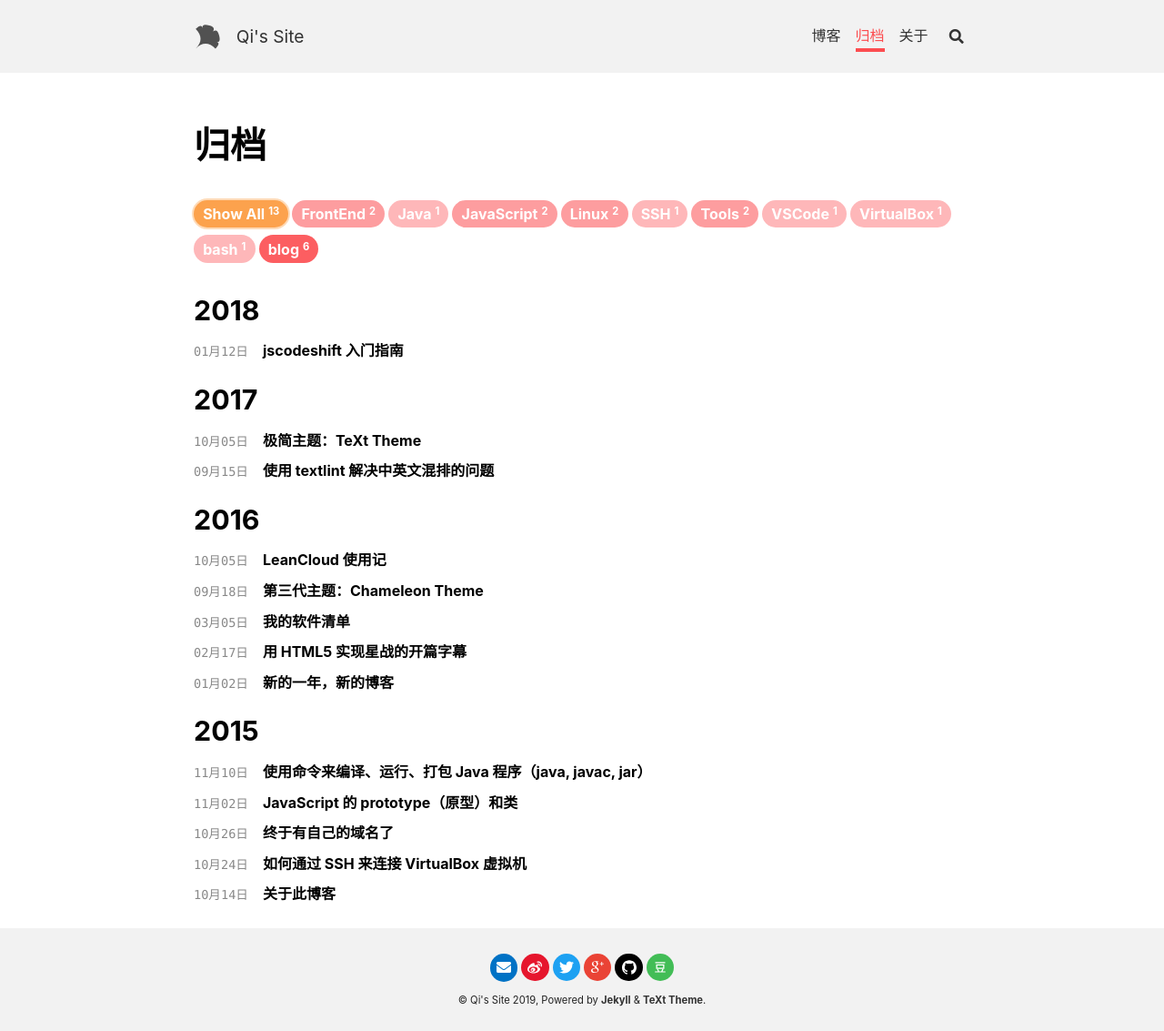
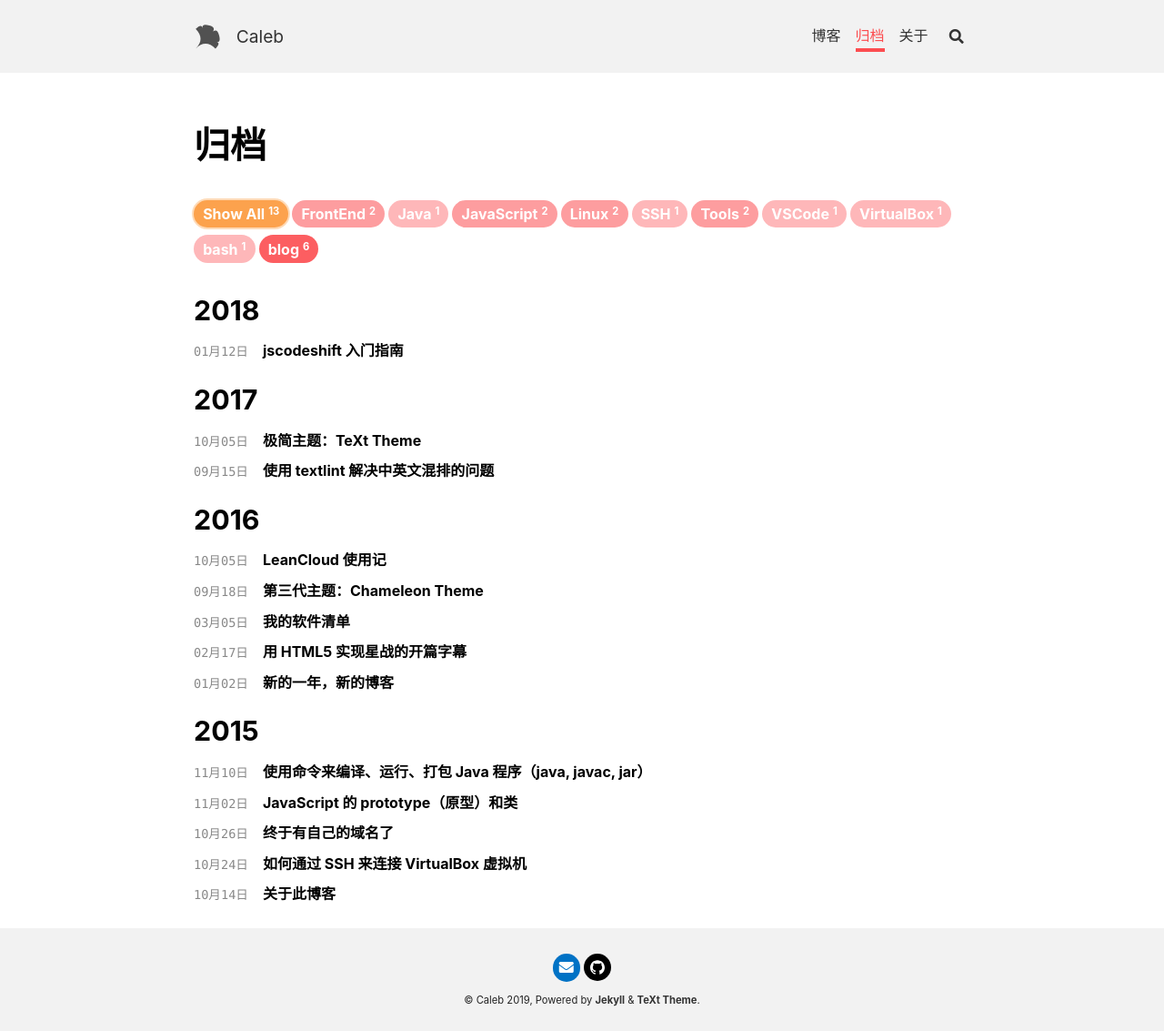
Before and after one commit to shibo0/shibo0.github.io, a Jekyll site: the page built from blog/archive.html, in a window 1280 px wide. Shown: the whole page at 91% size. Built offline with Jekyll 4.4.1, drawn with Linux system fonts in a browser that asks for light colours; nearby versions of some CDN libraries.

Commit message:
20230109-1

```diff
--- a/_config.yml
+++ b/_config.yml
@@ -18,9 +18,9 @@
 ##############################
 url: https://shibo0.github.io
 baseurl: /
-title: Qi's Site
+title: Caleb
 description: >
-    Tian Qi's Site | 田琦的小站
+    Caleb's Site
 
 
 ## => Language and Timezone
@@ -32,13 +32,13 @@ timezone: Asia/Shanghai
 ## => Author and Social
 ##############################
 author:
-  name: Tian Qi
-  email: kitian616@outlook.com
-  twitter: kitian616
-  github:  kitian616
-  googleplus: 101827554735084402671
-  weibo: 234695683
-  douban: kitian616
+  name: Caleb
+  email: 2052866015@qq.com
+  twitter:
+  github:  shibo0
+  googleplus:
+  weibo:
+  douban:
 
 
 ## => GitHub Repository (if the site is hosted by GitHub)
--- a/blog/archive.html
+++ b/blog/archive.html
@@ -1,4 +1,4 @@
 ---
 layout: archive
-excerpt: Tian Qi's Blog | 田琦的博客
+excerpt: Caleb's Blog
 ---
--- a/blog/index.html
+++ b/blog/index.html
@@ -1,7 +1,7 @@
 ---
 layout: home
 title: 文章列表
-excerpt: Tian Qi's Blog | 田琦的博客
+excerpt: Caleb's Blog
 articles:
   excerpt_type: html
 ---
--- a/index.html
+++ b/index.html
@@ -1,7 +1,7 @@
 ---
 layout: base
-title: Tian Qi
-excerpt: Tian Qi | 田琦
+title: Caleb
+excerpt: Caleb
 ---
 
 {%- if site.author.type == 'organization' -%}
```
Also changed, not shown: README.md.
